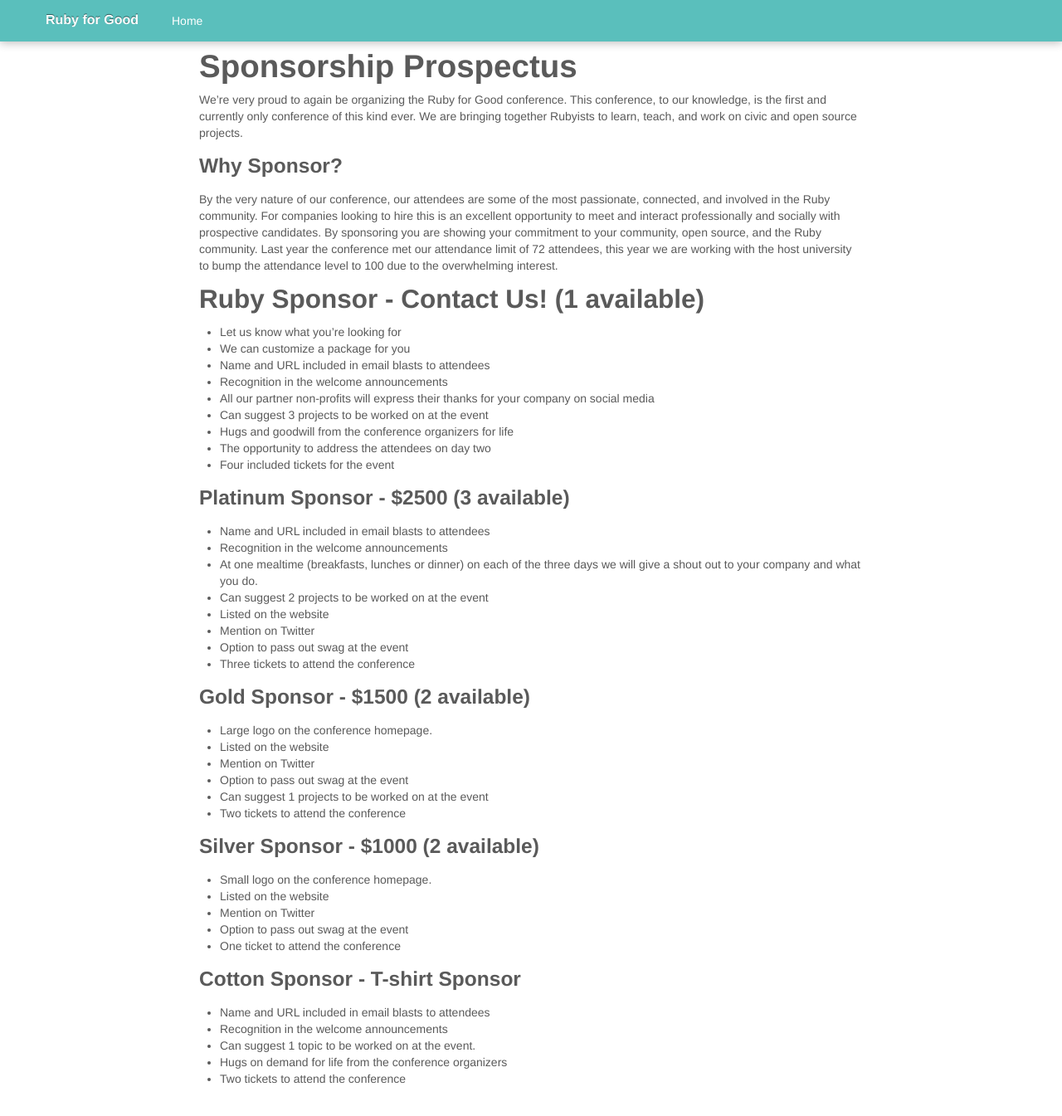
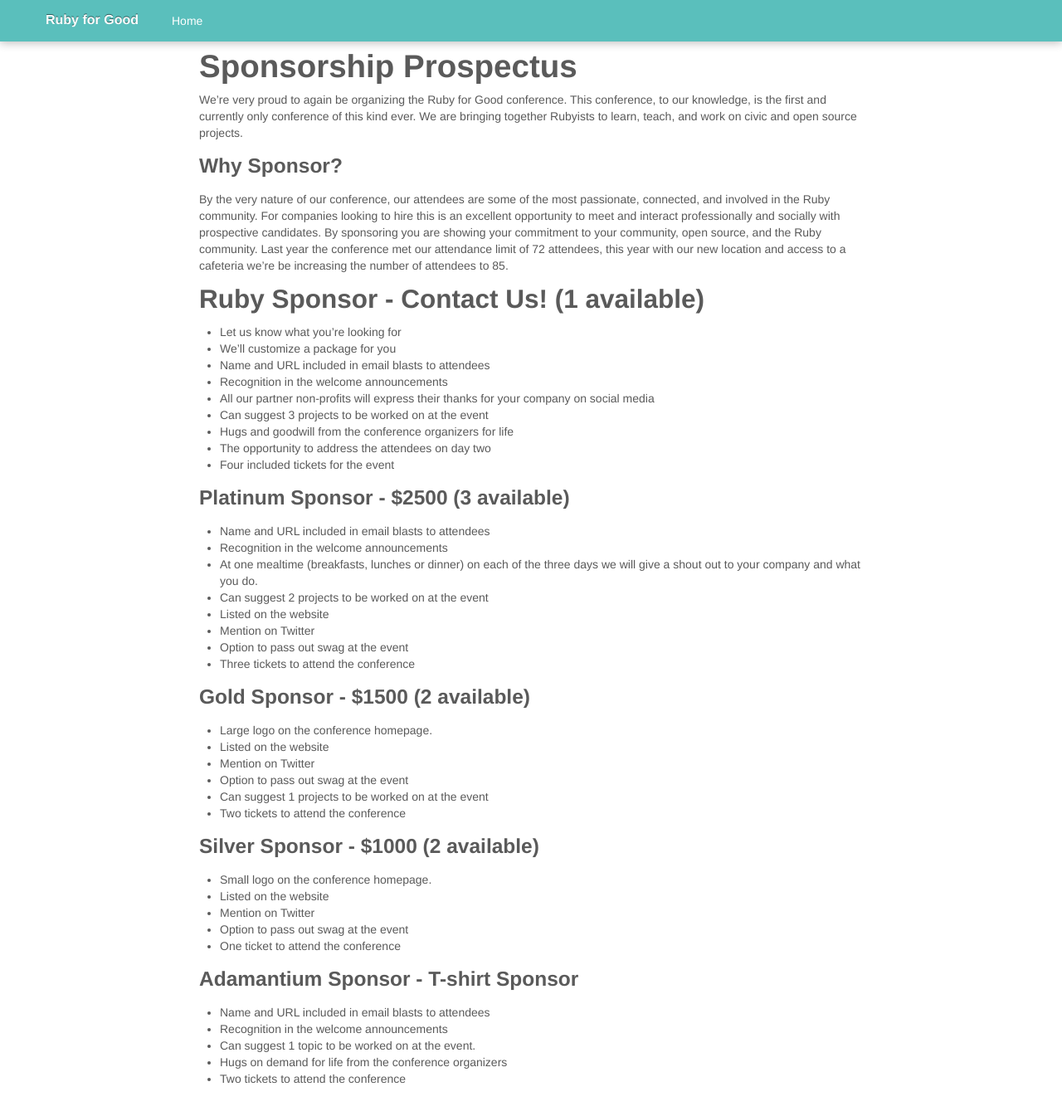
Before and after one commit to rubyforgood/rubyforgood.org--old, a Jekyll site: the page built from prospectus.md, in a window 1280 px wide and 1360 px high. Shown: the top 1345 px of the window at 83% size. Built offline with Jekyll 4.4.1, drawn with Linux system fonts in a browser that asks for light colours.

Commit message:
Updated the prospectus renaming cotton to adamantium and tweaking a few other details.

```diff
--- a/prospectus.md
+++ b/prospectus.md
@@ -8,12 +8,12 @@
 
 ###Why Sponsor?
 
-By the very nature of our conference, our attendees are some of the most passionate, connected, and involved in the Ruby community. For companies looking to hire this is an excellent opportunity to meet and interact professionally and socially with prospective candidates. By sponsoring you are showing your commitment to your community, open source, and the Ruby community. Last year the conference met our attendance limit of 72 attendees, this year we are working with the host university to bump the attendance level to 100 due to the overwhelming interest.
+By the very nature of our conference, our attendees are some of the most passionate, connected, and involved in the Ruby community. For companies looking to hire this is an excellent opportunity to meet and interact professionally and socially with prospective candidates. By sponsoring you are showing your commitment to your community, open source, and the Ruby community. Last year the conference met our attendance limit of 72 attendees, this year with our new location and access to a cafeteria we're be increasing the number of attendees to 85.
 
 ##Ruby Sponsor - Contact Us! (1 available)
 
 - Let us know what you're looking for
-- We can customize a package for you
+- We'll customize a package for you
 - Name and URL included in email blasts to attendees
 - Recognition in the welcome announcements
 - All our partner non-profits will express their thanks for your company on social media
@@ -50,7 +50,7 @@
 - Option to pass out swag at the event
 - One ticket to attend the conference
 
-###Cotton Sponsor - T-shirt Sponsor
+###Adamantium Sponsor - T-shirt Sponsor
 
 - Name and URL included in email blasts to attendees
 - Recognition in the welcome announcements
```
